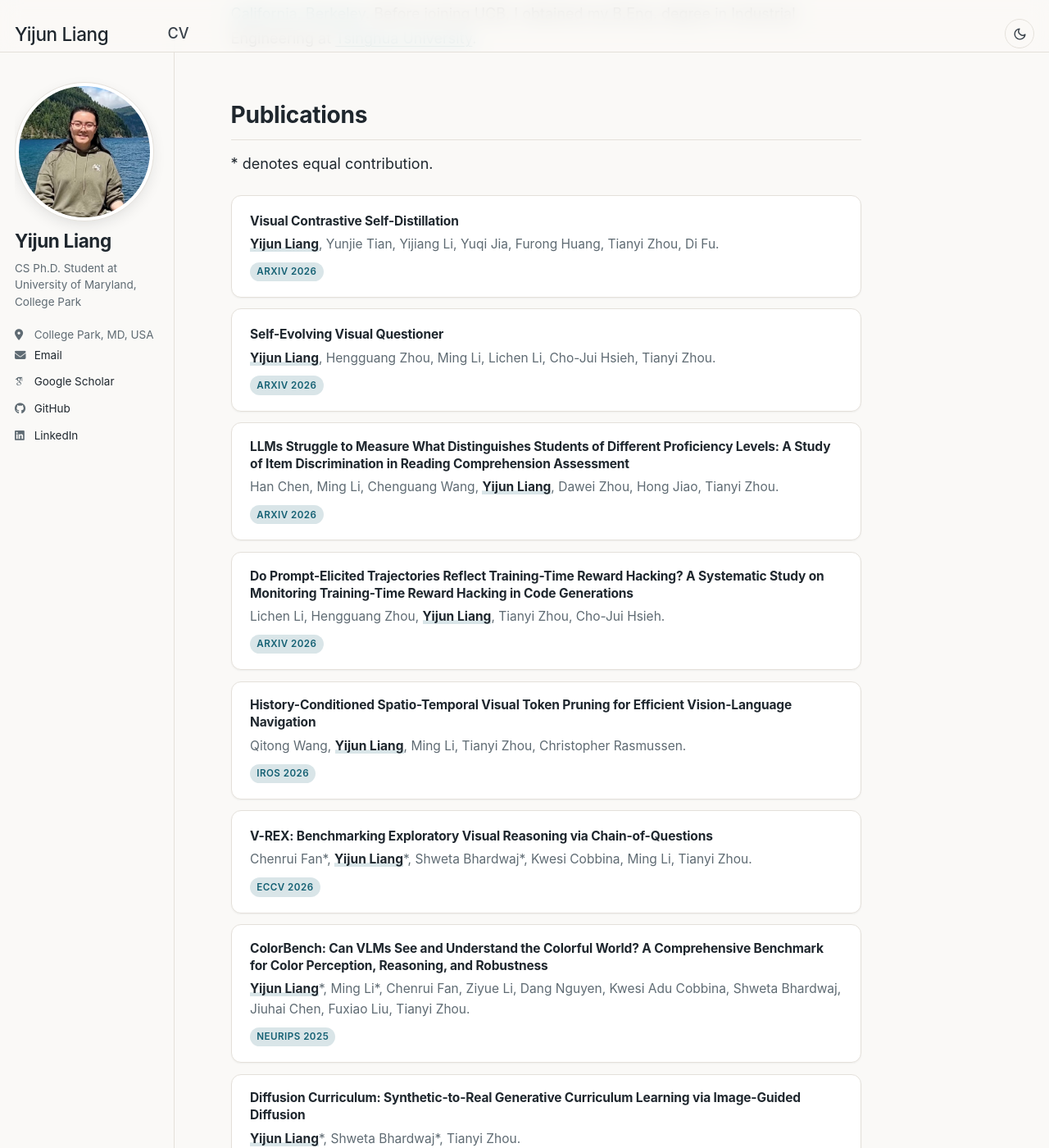
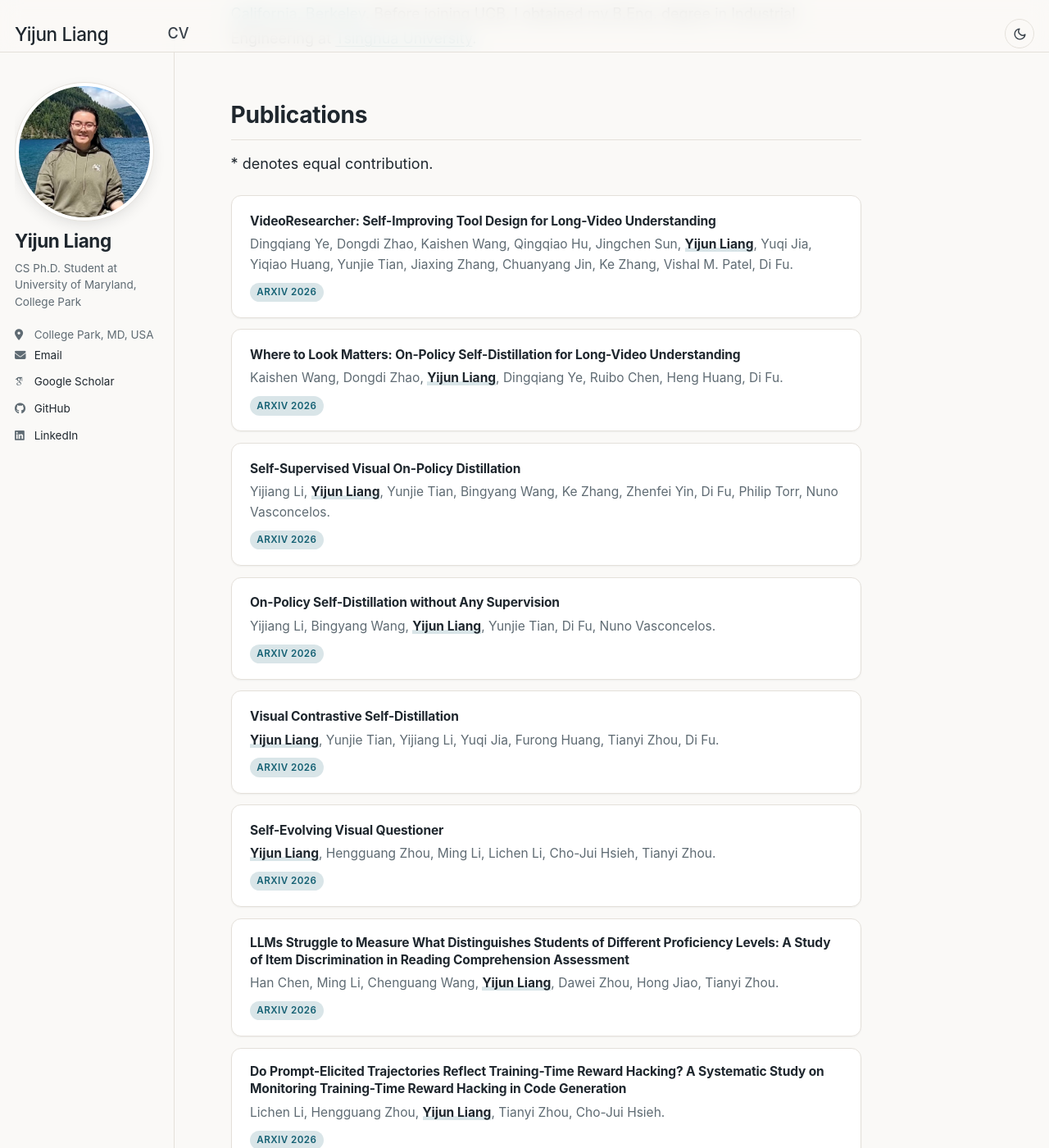
Before and after one commit to joliang17/joliang17.github.io, a Jekyll site: the page built from _pages/about.md, in a window 1280 px wide and 1400 px high, scrolled down 337 px. Shown: the whole window at 82% size. Built offline with Jekyll 4.4.1, drawn with Linux system fonts in a browser that asks for light colours; some web fonts are replaced.

Commit message:
Add four new 2026 papers and refresh CV
Co-Authored-By: Claude Fable 5.1 <noreply@anthropic.com>
Claude-Session: https://claude.ai/code/session_01RmRbCfJWuiDRqrzfkdCCDq

```diff
--- a/_pages/about.md
+++ b/_pages/about.md
@@ -20,6 +20,22 @@ Publications
 \* denotes equal contribution.
 {: .section-note}
 
+1. [VideoResearcher: Self-Improving Tool Design for Long-Video Understanding](https://arxiv.org/abs/2609.19664)
+   Dingqiang Ye, Dongdi Zhao, Kaishen Wang, Qingqiao Hu, Jingchen Sun, **Yijun Liang**, Yuqi Jia, Yiqiao Huang, Yunjie Tian, Jiaxing Zhang, Chuanyang Jin, Ke Zhang, Vishal M. Patel, Di Fu.
+   *arXiv 2026*
+
+1. [Where to Look Matters: On-Policy Self-Distillation for Long-Video Understanding](https://arxiv.org/abs/2608.25356)
+   Kaishen Wang, Dongdi Zhao, **Yijun Liang**, Dingqiang Ye, Ruibo Chen, Heng Huang, Di Fu.
+   *arXiv 2026*
+
+1. [Self-Supervised Visual On-Policy Distillation](https://arxiv.org/abs/2608.14144)
+   Yijiang Li, **Yijun Liang**, Yunjie Tian, Bingyang Wang, Ke Zhang, Zhenfei Yin, Di Fu, Philip Torr, Nuno Vasconcelos.
+   *arXiv 2026*
+
+1. [On-Policy Self-Distillation without Any Supervision](https://arxiv.org/abs/2608.06296)
+   Yijiang Li, Bingyang Wang, **Yijun Liang**, Yunjie Tian, Di Fu, Nuno Vasconcelos.
+   *arXiv 2026*
+
 1. [Visual Contrastive Self-Distillation](https://arxiv.org/abs/2607.21556)
    **Yijun Liang**, Yunjie Tian, Yijiang Li, Yuqi Jia, Furong Huang, Tianyi Zhou, Di Fu.
    *arXiv 2026*
@@ -32,7 +48,7 @@ Publications
    Han Chen, Ming Li, Chenguang Wang, **Yijun Liang**, Dawei Zhou, Hong Jiao, Tianyi Zhou.
    *arXiv 2026*
 
-1. [Do Prompt-Elicited Trajectories Reflect Training-Time Reward Hacking? A Systematic Study on Monitoring Training-Time Reward Hacking in Code Generations](https://arxiv.org/abs/2604.23488)
+1. [Do Prompt-Elicited Trajectories Reflect Training-Time Reward Hacking? A Systematic Study on Monitoring Training-Time Reward Hacking in Code Generation](https://arxiv.org/abs/2604.23488)
    Lichen Li, Hengguang Zhou, **Yijun Liang**, Tianyi Zhou, Cho-Jui Hsieh.
    *arXiv 2026*
 
```
Also changed, not shown: 1 other file.
